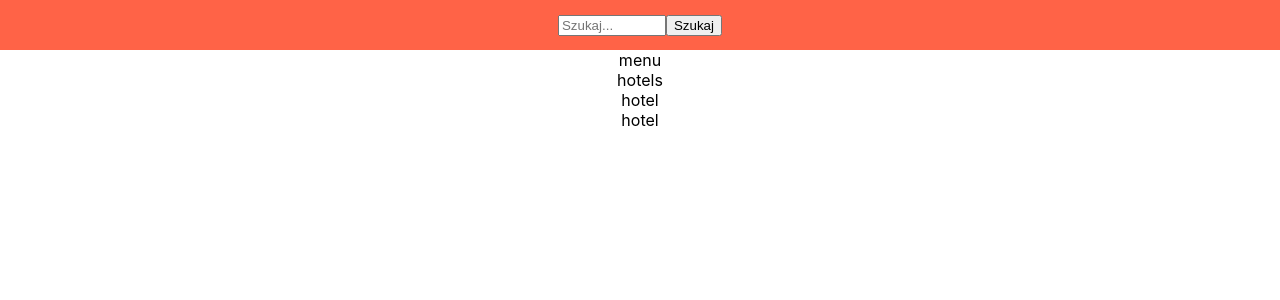
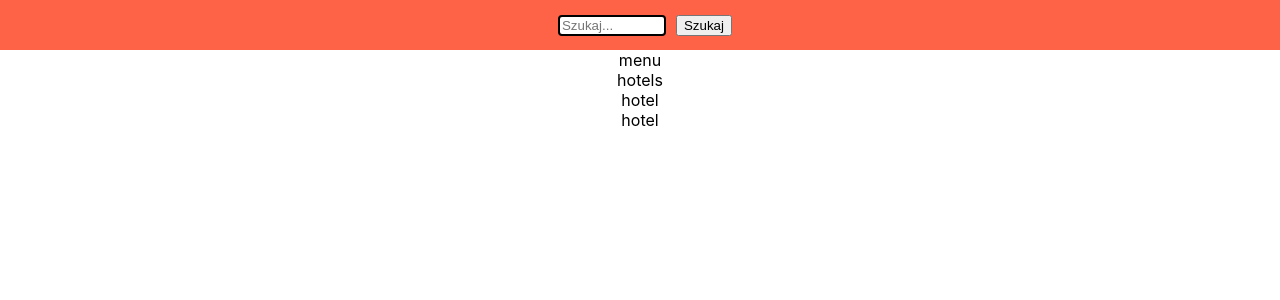
Before and after one commit to MilaKropeczka/React-SunGroup, a React (Create React App) app in the folder my-app/: page / in a window 1280 px wide. Shown: the top 300 px of the page. Built offline with nearby package versions, Linux system fonts and the light colour scheme.

Commit message:
stylowanie globalne

```diff
--- a/my-app/src/App.css
+++ b/my-app/src/App.css
@@ -1,3 +1,9 @@
 .App {
-  text-align: center;
+	text-align: center;
 }
+
+.input-text {
+	border-radius: 4px;
+	border: 2px solid black;
+	margin: 10px;
+}
--- a/my-app/src/components/Header/Searchbar/Searchbar.js
+++ b/my-app/src/components/Header/Searchbar/Searchbar.js
@@ -4,6 +4,7 @@ const Searchbar = () => {
 	return (
 		<div>
 			<input
+				className='input-text'
 				style={{
 					width: `100px`,
 				}}
```
